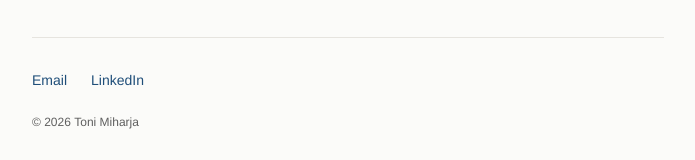
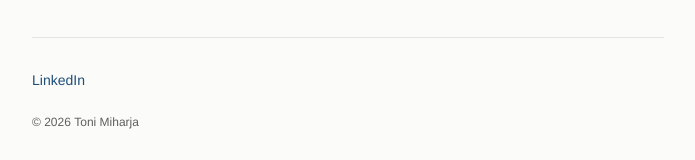
Before and after one commit to tmiharja/portfolio-website, a Next.js app: page / in a window 1280 px wide. Shown: the part 2913-3073 px from the top of the page, without its empty margins (292-987 px from the left). Built offline with nearby package versions, Linux system fonts and the light colour scheme.

Commit message:
Update Footer.tsx
Removed email

```diff
--- a/src/components/Footer.tsx
+++ b/src/components/Footer.tsx
@@ -5,11 +5,6 @@ export default function Footer({ email, linkedin, name }: Props) {
     <footer id="contact" className="mx-auto w-full max-w-[680px] px-6 pb-12 scroll-mt-24">
       <div className="border-t border-rule pt-8 text-sm">
         <ul className="flex flex-wrap gap-6">
-          <li>
-            <a href={`mailto:${email}`} className="link">
-              Email
-            </a>
-          </li>
           <li>
             <a href={linkedin} className="link" target="_blank" rel="noopener noreferrer">
               LinkedIn
```
